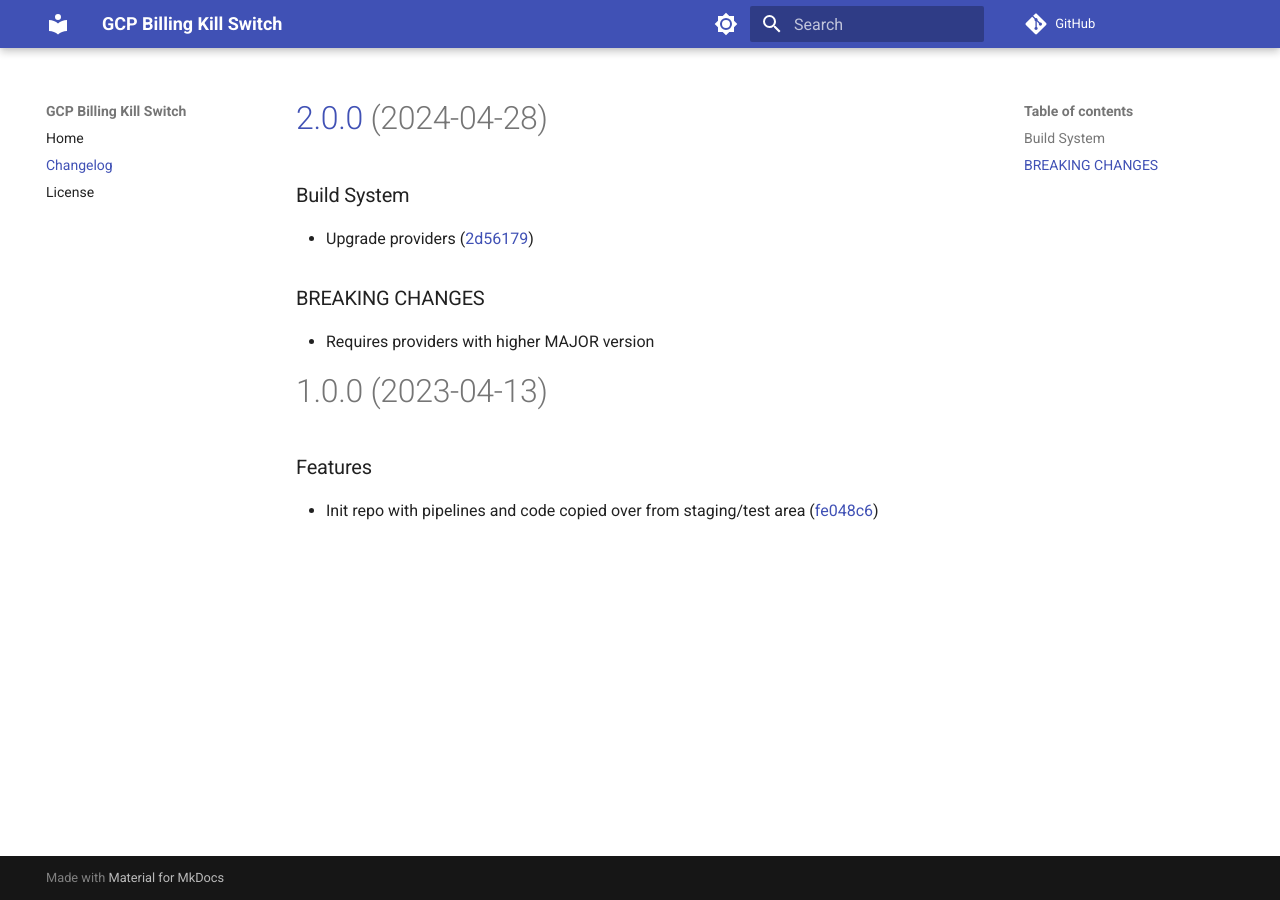
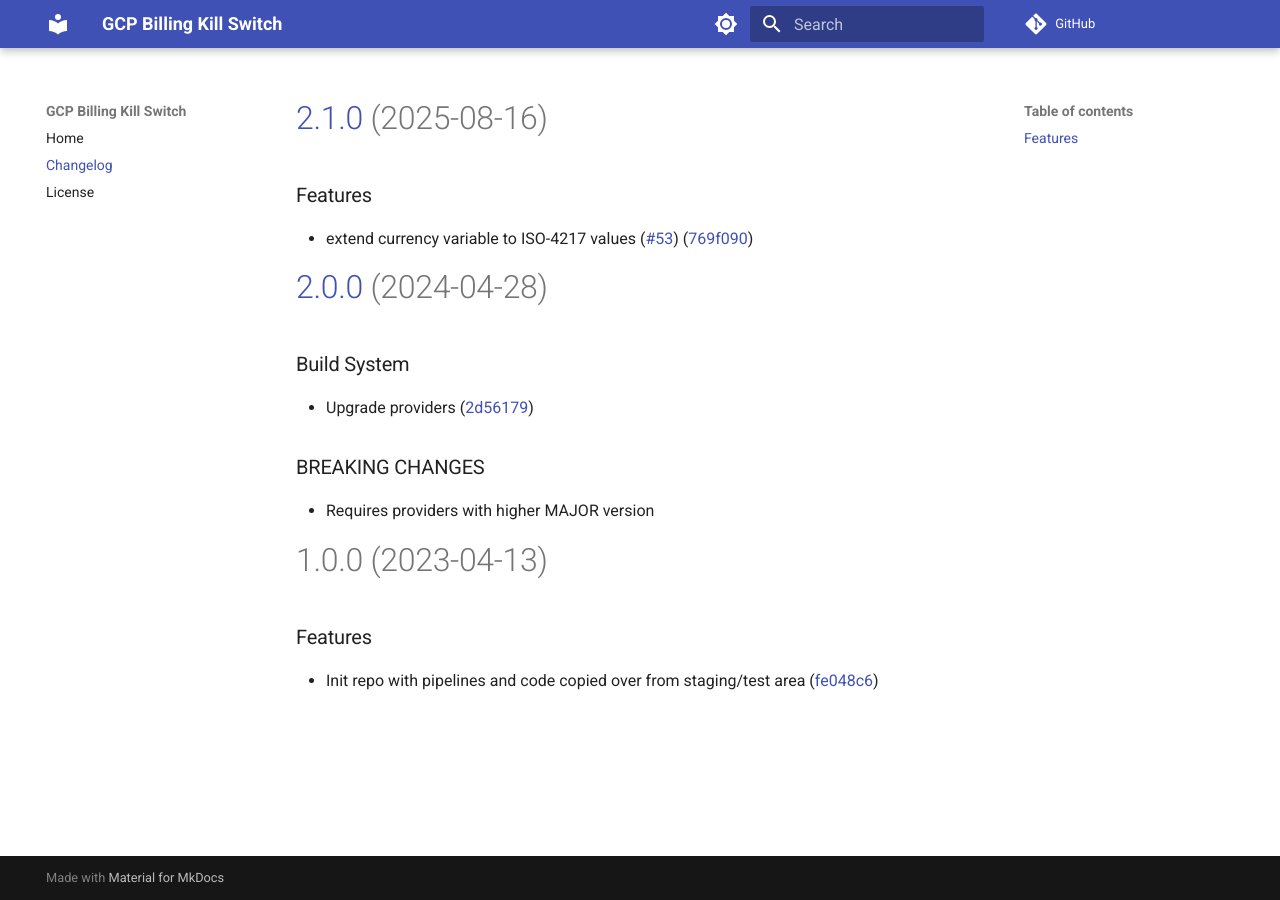
Before and after one commit to TrisNol/gcp-billing-kill-switch, an MkDocs documentation site: the page built from docs/CHANGELOG.md, in a window 1280 px wide. Built offline with MkDocs 1.6.1 and Material for MkDocs 9.7.7, drawn with Linux system fonts in a browser that asks for light colours; comment, search, counter and statistics services are not loaded.

Commit message:
chore(release): 2.1.0 [skip ci]
# [2.1.0](https://github.com/TrisNol/gcp-billing-kill-switch/compare/v2.0.0...v2.1.0) (2025-08-16)

### Features

* extend currency variable to ISO-4217 values ([#53](https://github.com/TrisNol/gcp-billing-kill-switch/issues/53)) ([769f090](https://github.com/TrisNol/gcp-billing-kill-switch/commit/769f090ef3aac1b02c745d03357aad88d4bee8da))

```diff
--- a/docs/CHANGELOG.md
+++ b/docs/CHANGELOG.md
@@ -1,3 +1,10 @@
+# [2.1.0](https://github.com/TrisNol/gcp-billing-kill-switch/compare/v2.0.0...v2.1.0) (2025-08-16)
+
+
+### Features
+
+* extend currency variable to ISO-4217 values ([#53](https://github.com/TrisNol/gcp-billing-kill-switch/issues/53)) ([769f090](https://github.com/TrisNol/gcp-billing-kill-switch/commit/769f090ef3aac1b02c745d03357aad88d4bee8da))
+
 # [2.0.0](https://github.com/TrisNol/gcp-billing-kill-switch/compare/v1.0.0...v2.0.0) (2024-04-28)
 
 
```
